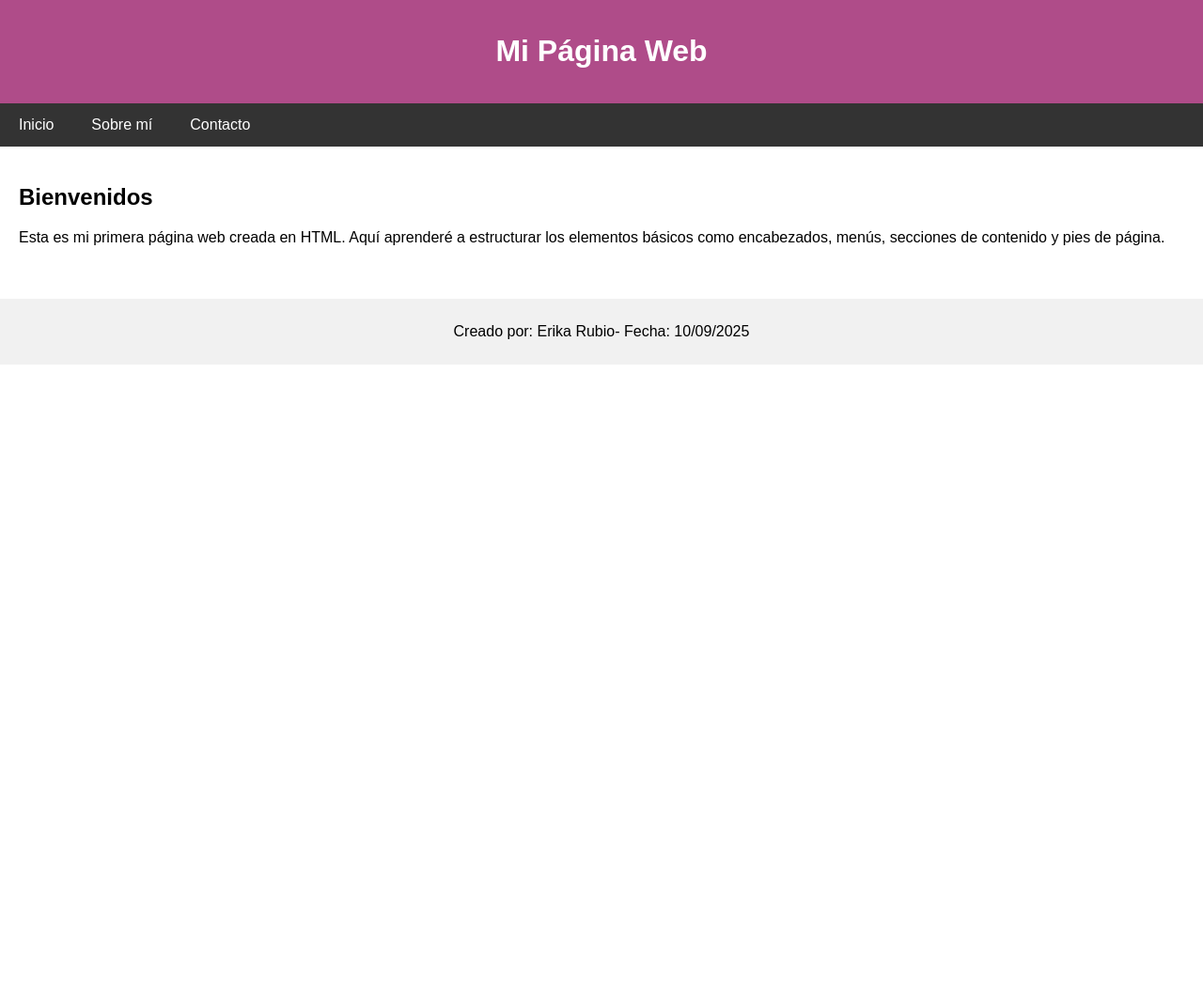
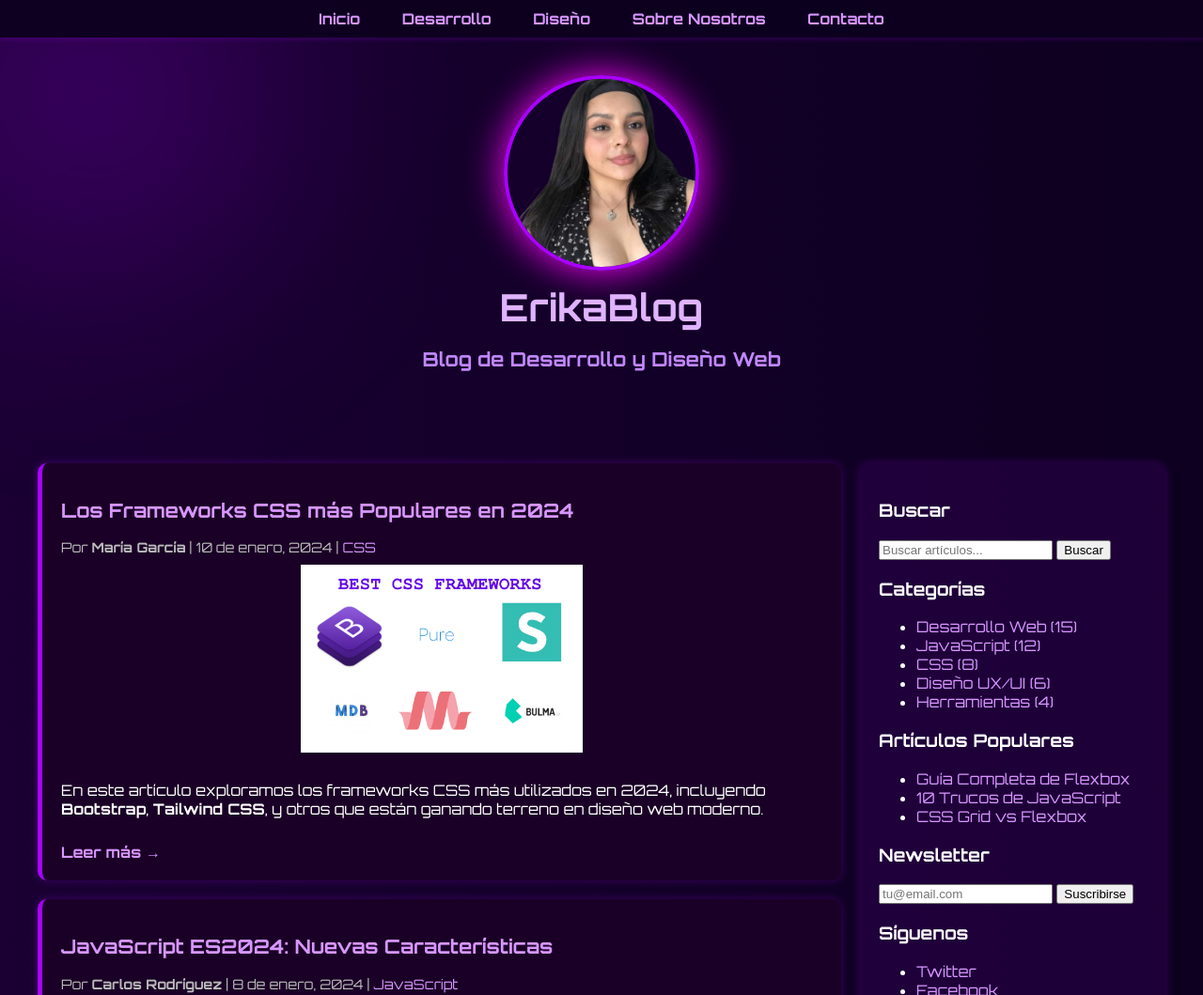
Before and after one commit to rubioerika0817-git/ADSOHTML, a plain HTML site: page Ejercicio1/index.html in a window 1280 px wide. Shown: the top 1059 px of the page at 94% size. Before the commit the page ends 800 px from the top, so only its background shows below. Drawn offline with Linux system fonts and the light colour scheme.

```diff
--- a/Ejercicio1/index.html
+++ b/Ejercicio1/index.html
@@ -1,74 +1,130 @@
+
 <!DOCTYPE html>
 <html lang="es">
 <head>
-    <meta charset="UTF-8">
-    <title>BIENVENIDO A MI PAGINA WEB</title>
-    <style>
-        body {
-            font-family: Arial, sans-serif;
-            margin: 0;
-            padding: 0;
-        }
-        header {
-            background-color: #af4c89;
-            color: white;
-            padding: 15px;
-            text-align: center;
-        }
-        nav {
-            background-color: #333;
-            overflow: hidden;
-        }
-        nav a {
-            float: left;
-            display: block;
-            color: white;
-            text-align: center;
-            padding: 14px 20px;
-            text-decoration: none;
-        }
-        nav a:hover {
-            background-color: #575757;
-        }
-        section {
-            padding: 20px;
-        }
-        footer {
-            background-color: #f1f1f1;
-            text-align: center;
-            padding: 10px;
-            margin-top: 20px;
-        }
-    </style>
+  <meta charset="UTF-8">
+  <meta name="viewport" content="width=device-width, initial-scale=1.0">
+  <title>ErikaBlog - Tendencias y Desarrollo</title>
+  <link href="https://fonts.googleapis.com/css2?family=Orbitron:wght@400;700&display=swap" rel="stylesheet">
+  <link rel="stylesheet" href="./Perfil.css">
 </head>
 <body>
+  <div class="background-glow"></div>
 
-    <!-- Encabezado -->
-    <header>
-        <h1>Mi Página Web</h1>
-    </header>
+  <nav class="menu">
+    <ul>
+      <li><a href="#inicio">Inicio</a></li>
+      <li><a href="#desarrollo">Desarrollo</a></li>
+      <li><a href="#diseño">Diseño</a></li>
+      <li><a href="#sobre-nosotros">Sobre Nosotros</a></li>
+      <li><a href="#contacto">Contacto</a></li>
+    </ul>
+  </nav>
 
-    <!-- Menú de navegación -->
-    <nav>
-        <a href="#inicio">Inicio</a>
-        <a href="#sobre-mi">Sobre mí</a>
-        <a href="#contacto">Contacto</a>
-    </nav>
+  <header>
+    <div class="perfil">
+      <img src="./img/3opcionfoto.png" alt="Foto de perfil Erika" class="foto-perfil">
+      <h1>ErikaBlog</h1>
+      <h2>Blog de Desarrollo y Diseño Web</h2>
+    </div>
+  </header>
 
-    <!-- Sección de contenido -->
-    <section>
-        <h2>Bienvenidos</h2>
-        <p>
-            Esta es mi primera página web creada en HTML. Aquí aprenderé
-            a estructurar los elementos básicos como encabezados, menús,
-            secciones de contenido y pies de página.
-        </p>
+  <main>
+    <section id="posts">
+      <!-- Post 1 -->
+      <article>
+        <h2><a href="https://browserstack.com/guide/top-css-frameworks" target="_blank">Los Frameworks CSS más Populares en 2024</a></h2>
+        <div class="article-meta">
+          Por <strong>María García</strong> |
+          <time datetime="2024-01-10">10 de enero, 2024</time> |
+          <a href="https://getbootstrap.com/" target="_blank">CSS</a>
+        </div>
+        <img src="./img/best-css-frameworks.png" alt="Frameworks populares CSS" class="article-img">
+        <p>En este artículo exploramos los frameworks CSS más utilizados en 2024, incluyendo <strong>Bootstrap</strong>, <strong>Tailwind CSS</strong>, y otros que están ganando terreno en diseño web moderno.</p>
+        <a href="https://browserstack.com/guide/top-css-frameworks" class="read-more" target="_blank">Leer más →</a>
+      </article>
+
+      <!-- Post 2 -->
+      <article>
+        <h2><a href="https://developer.mozilla.org/es/docs/Learn_web_development/Getting_started/Your_first_website/Adding_interactivity" target="_blank">JavaScript ES2024: Nuevas Características</a></h2>
+        <div class="article-meta">
+          Por <strong>Carlos Rodríguez</strong> |
+          <time datetime="2024-01-08">8 de enero, 2024</time> |
+          <a href="https://developer.mozilla.org/es/docs/Web/JavaScript" target="_blank">JavaScript</a>
+        </div>
+        <img src="./img/ultimas-novedades-javascript.png" alt="Nuevas características ES2024" class="article-img">
+        <p>ES2024 incorpora características como nuevos métodos para objetos, mejoras en promesas y novedades que facilitan el trabajo con colecciones de datos.</p>
+        <a href="https://developer.mozilla.org/es/docs/Learn_web_development/Getting_started/Your_first_website/Adding_interactivity" class="read-more" target="_blank">Leer más →</a>
+      </article>
+
+      <!-- Post 3 -->
+      <article>
+        <h2><a href="https://somoscafeina.com/articles/7-buenas-practicas-para-un-diseno-web-responsive" target="_blank">Diseño Web Responsivo: Mejores Prácticas</a></h2>
+        <div class="article-meta">
+          Por <strong>Ana López</strong> |
+          <time datetime="2024-01-05">5 de enero, 2024</time> |
+          <a href="https://developer.mozilla.org/es/docs/Learn/CSS/CSS_layout/Responsive_Design" target="_blank">Diseño</a>
+        </div>
+        <img src="./img/responsive.png" alt="Diseño web responsive" class="article-img">
+        <p>El diseño web responsivo se centra en adaptar tu sitio para que se vea y funcione bien en cualquier dispositivo: móviles, tablets o pantallas grandes. Aquí repasamos buenas prácticas esenciales.</p>
+        <a href="https://www-browserstack-com.translate.goog/guide/best-practice-responsive-design?_x_tr_sl=en&_x_tr_tl=es&_x_tr_hl=es&_x_tr_pto=tc" class="read-more" target="_blank">Leer más →</a>
+      </article>
     </section>
 
-    <!-- Pie de página -->
-    <footer>
-        <p>Creado por: Erika Rubio- Fecha: 10/09/2025</p>
-    </footer>
+    <aside>
+      <section>
+        <h3>Buscar</h3>
+        <form class="search-form">
+          <input type="search" placeholder="Buscar artículos...">
+          <button type="submit">Buscar</button>
+        </form>
+      </section>
 
+      <section>
+        <h3>Categorías</h3>
+        <ul>
+          <li><a href="https://www.ucatalunya.edu.co/blog/que-es-el-desarrollo-web-full-stack-y-por-que-es-una-de-las-profesiones-mas-demandadas-del-mercado-en-aplicaciones-web" target="_blank"> Desarrollo Web (15)</a></li>
+
+          <li><a href="https://web.dev/javascript?hl=es-419" target="_blank">JavaScript (12)</a></li>
+          <li><a href="https://www.google.com/url?sa=t&rct=j&q=&esrc=s&source=web&cd=&cad=rja&uact=8&ved=2ahUKEwior4XajdePAxWMQjABHb0UHhQQFnoECDoQAQ&url=https%3A%2F%2Flenguajecss.com%2Fcss%2Fintroduccion%2Fque-es-css%2F&usg=AOvVaw1QXPnYXLQOzF51TEoFW4U4&opi=89978449"target="_blank">CSS (8)</a></li>
+          <li><a href="https://www.google.com/url?sa=t&rct=j&q=&esrc=s&source=web&cd=&cad=rja&uact=8&ved=2ahUKEwify5DxjdePAxUYTTABHYaEE1sQFnoECBoQAQ&url=https%3A%2F%2Fwww.hotjar.com%2Fes%2Fdiseno-ux%2Fejemplos%2F&usg=AOvVaw1wSZvRq-yVblB1OIRP1w4X&opi=89978449"target="_blank">Diseño UX/UI (6)</a></li>
+          <li><a href="https://www.google.com/url?sa=t&rct=j&q=&esrc=s&source=web&cd=&cad=rja&uact=8&ved=2ahUKEwiqsPmFjtePAxUNSTABHSu1HQkQFnoECGQQAQ&url=https%3A%2F%2Fwww.euroinnova.com%2Fblog%2Fherramientas-de-programacion&usg=AOvVaw1jY7ywSP1USgCeV8Q9ZWIf&opi=89978449"target="_blank">Herramientas (4)</a></li>
+        </ul>
+      </section>
+
+      <section>
+        <h3>Artículos Populares</h3>
+        <ul>
+          <li><a href="https://css-tricks.com/snippets/css/a-guide-to-flexbox/" target="_blank">Guía Completa de Flexbox</a></li>
+          <li><a href="https://platzi.com/blog/10-trucos-claves-con-javascript" target="_blank">10 Trucos de JavaScript</a></li>
+          <li><a href="https://carontestudio.com/blog/flexbox-vs-css-grid" target="_blank">CSS Grid vs Flexbox</a></li>
+        </ul>
+      </section>
+
+      <section>
+        <h3>Newsletter</h3>
+        <form>
+          <input type="email" placeholder="tu@email.com">
+          <button type="submit">Suscribirse</button>
+        </form>
+      </section>
+
+      <section>
+        <h3>Síguenos</h3>
+        <ul>
+          <li><a href="https://twitter.com/techblog" target="_blank">Twitter</a></li>
+          <li><a href="https://facebook.com/techblog" target="_blank">Facebook</a></li>
+          <li><a href="https://linkedin.com/company/techblog" target="_blank">LinkedIn</a></li>
+          <li><a href="https://github.com/techblog" target="_blank">GitHub</a></li>
+          <li><a href="https://www.google.com/url?sa=t&rct=j&q=&esrc=s&source=web&cd=&cad=rja&uact=8&ved=2ahUKEwiiqreVj9ePAxVhSTABHSNVIgsQFnoECAwQAQ&url=https%3A%2F%2Fworkspace.google.com%2Fintl%2Fes-419%2Fgmail%2F&usg=AOvVaw2DZL-QzK84YegPJdG8oQ1_&opi=89978449" target="_blank">Gmail</a></li>
+        </ul>
+      </section>
+    </aside>
+  </main>
+
+  <footer>
+    <p>&copy; ErikBlog 2025
+       <br> Todos los derechos reservados</p>
+  </footer>
 </body>
 </html>
```
Also changed, not shown: Ejercicio1/Perfil.html (deleted, +0 -130 lines).
